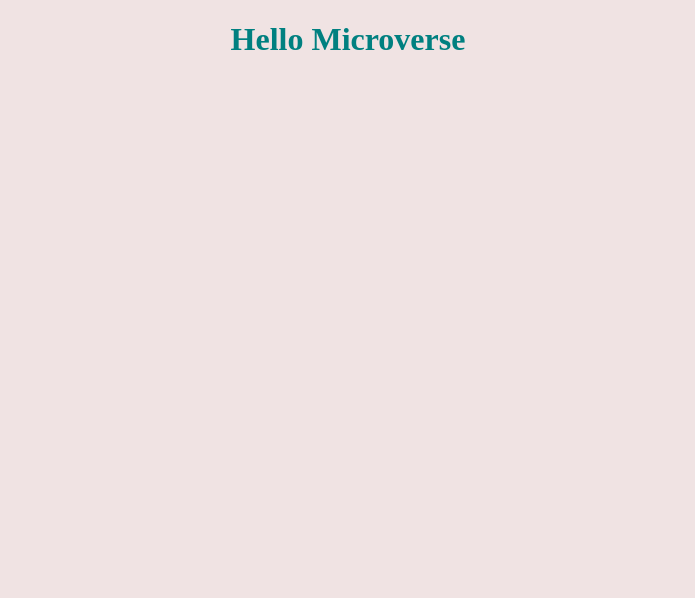
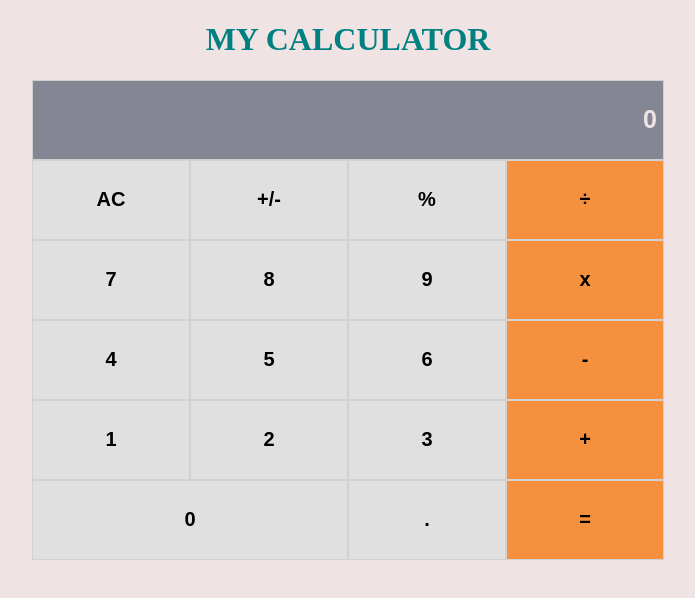
Before and after one commit to yusufnviiri/math, a React (Create React App) app: page / in a window 1280 px wide. Shown: the top 598 px of the page, without its empty margins (292-987 px from the left). Built offline with nearby package versions, Linux system fonts and the light colour scheme.

Commit message:
Add calculator buttons

```diff
--- a/package.json
+++ b/package.json
@@ -6,6 +6,7 @@
     "@testing-library/jest-dom": "^5.16.4",
     "@testing-library/react": "^13.3.0",
     "@testing-library/user-event": "^13.5.0",
+    "prop-types": "^15.8.1",
     "react": "^18.1.0",
     "react-dom": "^18.1.0",
     "react-scripts": "5.0.1",
--- a/public/index.html
+++ b/public/index.html
@@ -10,34 +10,12 @@
       content="Web site created using create-react-app"
     />
     <link rel="apple-touch-icon" href="%PUBLIC_URL%/logo192.png" />
-    <!--
-      manifest.json provides metadata used when your web app is installed on a
-      user's mobile device or desktop. See https://developers.google.com/web/fundamentals/web-app-manifest/
-    -->
-    <link rel="manifest" href="%PUBLIC_URL%/manifest.json" />
-    <!--
-      Notice the use of %PUBLIC_URL% in the tags above.
-      It will be replaced with the URL of the `public` folder during the build.
-      Only files inside the `public` folder can be referenced from the HTML.
 
-      Unlike "/favicon.ico" or "favicon.ico", "%PUBLIC_URL%/favicon.ico" will
-      work correctly both with client-side routing and a non-root public URL.
-      Learn how to configure a non-root public URL by running `npm run build`.
-    -->
     <title>React App</title>
   </head>
   <body>
     <noscript>You need to enable JavaScript to run this app.</noscript>
     <div id="root"></div>
-    <!--
-      This HTML file is a template.
-      If you open it directly in the browser, you will see an empty page.
 
-      You can add webfonts, meta tags, or analytics to this file.
-      The build step will place the bundled scripts into the <body> tag.
-
-      To begin the development, run `npm start` or `yarn start`.
-      To create a production bundle, use `npm run build` or `yarn build`.
-    -->
   </body>
 </html>
--- a/src/App.js
+++ b/src/App.js
@@ -1,11 +1,25 @@
-function App() {
-  return (
-    <div className="App">
+import React, { Component } from 'react';
+import Welcome from './components/calculator';
 
-      <h1>Hello Microverse</h1>
+class App extends Component {
+  constructor(props) {
+    super(props);
 
-    </div>
-  );
+    this.state = {
+
+    };
+  }
+
+  render() {
+    return (
+      <div className="App">
+
+        <h1>MY CALCULATOR</h1>
+        <Welcome />
+
+      </div>
+    );
+  }
 }
 
 export default App;
--- /dev/null
+++ b/src/components/calculator.js
@@ -0,0 +1,45 @@
+import React, { Component } from 'react';
+
+export default class Welcome extends Component {
+  constructor(props) {
+    super(props);
+
+    this.state = {
+
+    };
+  }
+
+  render() {
+    return (
+      <div className="container">
+        <button type="button" className="row">0</button>
+
+        <button type="button" className="clear">AC</button>
+        <button type="button" className="sign">+/-</button>
+        <button type="button" className="percent">%</button>
+        <button type="button" className="calc">÷</button>
+
+        <button type="button" className="seven">7</button>
+
+        <button type="button" className="eight">8</button>
+        <button type="button" className="nine">9</button>
+        <button type="button" className="calc">x</button>
+
+        <button type="button" className="four">4</button>
+        <button type="button" className="five">5</button>
+        <button type="button" className="six">6</button>
+        <button type="button" className="calc">-</button>
+
+        <button type="button" className="one">1</button>
+        <button type="button" className="two">2</button>
+        <button type="button" className="three">3</button>
+        <button type="button" className="calc">+</button>
+
+        <button type="button" className="zero">0</button>
+        <button type="button" className="decimal">.</button>
+        <button type="button" className="calc">=</button>
+
+      </div>
+    );
+  }
+}
--- a/src/index.css
+++ b/src/index.css
@@ -7,3 +7,40 @@ h1 {
 body {
   background-color: #f0e3e3;
 }
+
+.container {
+  margin: auto;
+  font-size: 20px;
+  width: 50%;
+  height: 60vh;
+  display: grid;
+  grid-template-columns: 1fr 1fr 1fr 1fr;
+  grid-template-rows: 1fr 1fr 1fr 1fr 1fr 1fr;
+  background-color: #d1d1d1;
+  border: none;
+}
+
+.row {
+  grid-row: 1/2;
+  grid-column: 1/5;
+  background-color: #858693;
+  color: #f0e3e3;
+  text-align: end;
+  font-size: 25px;
+}
+
+.zero {
+  grid-column: 1/3;
+  text-align: center;
+}
+
+.calc {
+  background-color: #f5913e;
+}
+
+button {
+  background-color: #e0e0e0;
+  border: 1px solid #d1d1d1;
+  font-size: 20px;
+  font-weight: 600;
+}
```
Also changed, not shown: 1 other file (tests, documents, lock files or other folders).
